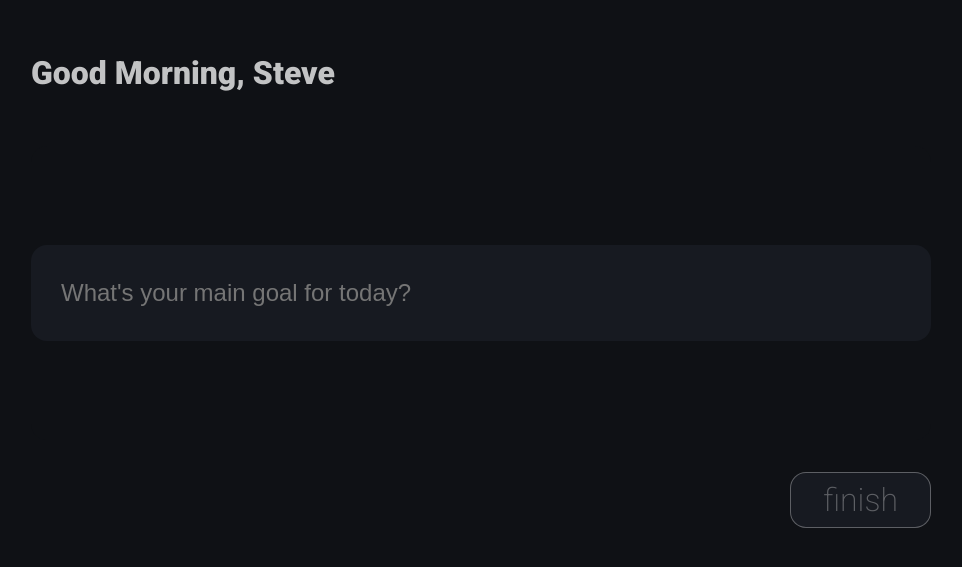
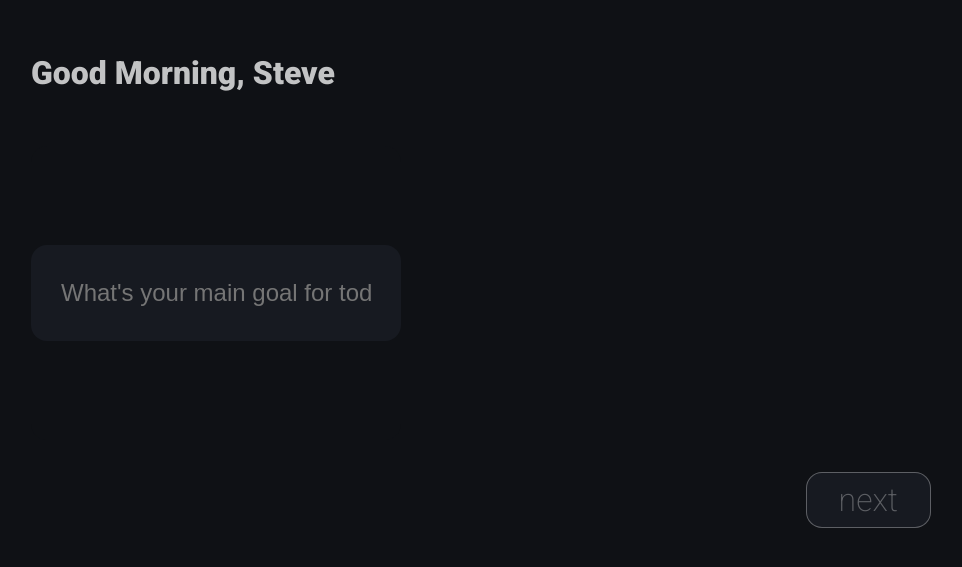
Before and after one commit to boothscript/dashRoo, a React (Create React App) app: page /mr/goal in a window 1280 px wide. Shown: the part 107-674 px from the top of the page, without its empty margins (159-1121 px from the left). Built offline with nearby package versions, Linux system fonts and the light colour scheme.

Commit message:
refactored structure

```diff
--- a/src/App.js
+++ b/src/App.js
@@ -1,38 +1,19 @@
 import React from "react";
-import { BrowserRouter as Router, Route, Switch } from "react-router-dom";
-import styled, { ThemeProvider } from "styled-components";
-import { TransitionGroup, CSSTransition } from "react-transition-group";
-import { MrRate, MrGoal, MrGratitude } from "./Pages/mr";
+
+import { ThemeProvider } from "styled-components";
+
 import { MrContextProvider } from "./Context/MorningRoutine";
 import colors from "./Themes/colors";
 import "./pageTransitions/pageSwipe.css";
+import MorningRoutine from "./Pages/MorningRoutine";
 
 function App() {
   return (
-    <Router>
-      <ThemeProvider theme={colors}>
-        <MrContextProvider>
-          <Route
-            render={({ location }) => (
-              <TransitionGroup>
-                <CSSTransition
-                  key={location.key}
-                  timeout={500}
-                  classNames="swipe"
-                  unmountOnExit
-                >
-                  <Switch location={location}>
-                    <Route path="/mr/rate" component={MrRate} />
-                    <Route path="/mr/gratitude" component={MrGratitude} />
-                    <Route path="/mr/goal" component={MrGoal} />
-                  </Switch>
-                </CSSTransition>
-              </TransitionGroup>
-            )}
-          />
-        </MrContextProvider>
-      </ThemeProvider>
-    </Router>
+    <ThemeProvider theme={colors}>
+      <MrContextProvider>
+        <MorningRoutine />
+      </MrContextProvider>
+    </ThemeProvider>
   );
 }
 
--- a/src/Components/mr/MrFooter.js
+++ b/src/Components/mr/MrFooter.js
@@ -10,7 +10,7 @@ const Div = styled.div`
 
 function MrFooter({ nextPage, buttonText, fieldsCompleted, submitFunc }) {
   return (
-    <Div onClick={submitFunc}>
+    <Div onClick={() => submitFunc()}>
       <MrButton disabled={!fieldsCompleted} text={buttonText} url={nextPage} />
     </Div>
   );
--- a/src/Context/MorningRoutine.js
+++ b/src/Context/MorningRoutine.js
@@ -3,6 +3,29 @@ import React, { useState } from "react";
 const MrContext = React.createContext();
 
 function MrContextProvider(props) {
+  // states are noEntry, rate, gratitude, goal, complete
+  //  check storage and determin state
+  const [mrState, setMrState] = useState("rate");
+
+  function advanceState(backwards = false) {
+    const states = ["noEntry", "rate", "gratitude", "goal", "complete"];
+
+    // get index of current state
+    // move state forward or backwards by one
+    // update to new state
+    setMrState(prevState => {
+      const stateIndex = states.findIndex(state => state === prevState);
+      console.log(
+        "advancing state, prev state was",
+        stateIndex,
+        "backawrdds is ",
+        backwards
+      );
+
+      return backwards ? states[stateIndex - 1] : states[stateIndex + 1];
+    });
+  }
+
   const [ratings, setRatings] = useState({
     day: null,
     sleep: null
@@ -32,7 +55,7 @@ function MrContextProvider(props) {
   function submitMrData() {
     console.log(ratings, gratitude, goal);
   }
-
+  console.log("THE STATE IS", mrState);
   return (
     <MrContext.Provider
       value={{
@@ -43,7 +66,9 @@ function MrContextProvider(props) {
         updateGratitude,
         updateGoal,
         checkInputs,
-        submitMrData
+        submitMrData,
+        mrState,
+        advanceState
       }}
     >
       {props.children}
--- /dev/null
+++ b/src/Pages/MorningRoutine.js
@@ -0,0 +1,72 @@
+import React, { useContext } from "react";
+import { BrowserRouter as Router, Switch, Route } from "react-router-dom";
+import { CSSTransition, TransitionGroup } from "react-transition-group";
+
+import { MrMain, MrHeader, MrContainer, MrFooter } from "../Components/mr";
+import { MrRate, MrGratitude, MrGoal } from "./mr";
+
+import { MrContext } from "../Context/MorningRoutine";
+
+function MorningRoutine() {
+  const {
+    ratings,
+    gratitude,
+    goal,
+    checkInputs,
+    updateRatings,
+    mrState,
+    advanceState
+  } = useContext(MrContext);
+
+  const dynamicLinks = {
+    rate: {
+      inputs: ratings,
+      nextPage: "/mr/gratitude",
+      buttonText: "next"
+    },
+    gratitude: {
+      inputs: gratitude,
+      nextPage: "/mr/goal",
+      buttonText: "next"
+    },
+    goal: {
+      inputs: goal,
+      nextPage: "/dash",
+      buttonText: "finish"
+    }
+  };
+
+  return (
+    <Router>
+      <MrContainer className="page">
+        <MrHeader />
+        <Route
+          render={({ location }) => (
+            <TransitionGroup>
+              <CSSTransition
+                key={location.key}
+                timeout={500}
+                classNames="swipe"
+                unmountOnExit
+              >
+                <Switch location={location}>
+                  <Route path="/mr/rate" component={MrRate} />
+                  <Route path="/mr/gratitude" component={MrGratitude} />
+                  <Route path="/mr/goal" component={MrGoal} />
+                </Switch>
+              </CSSTransition>
+            </TransitionGroup>
+          )}
+        />
+        <MrFooter
+          fieldsCompleted={checkInputs(dynamicLinks[mrState].inputs)}
+          nextPage={dynamicLinks[mrState]["nextPage"]}
+          buttonText={dynamicLinks[mrState]["buttonText"]}
+          submitFunc={advanceState}
+        />
+      </MrContainer>
+    </Router>
+  );
+}
+
+export default MorningRoutine;
--- a/src/Pages/mr/MrGoal.js
+++ b/src/Pages/mr/MrGoal.js
@@ -1,19 +1,11 @@
 import React, { useContext } from "react";
 
-import {
-  MrContainer,
-  MrHeader,
-  MrFooter,
-  MrTextInput,
-  MrMain
-} from "../../Components/mr";
+import { MrTextInput, MrMain } from "../../Components/mr";
 import { MrContext } from "../../Context/MorningRoutine";
 
 function MrGoal() {
   const { goal, checkInputs, updateGoal, submitMrData } = useContext(MrContext);
   return (
-    <MrContainer className="page">
-      <MrHeader />
     <MrMain>
       <MrTextInput
         inputKey="text"
@@ -22,13 +14,6 @@ function MrGoal() {
         update={updateGoal}
       />
     </MrMain>
-      <MrFooter
-        fieldsCompleted={checkInputs(goal)}
-        nextPage={"/dash"}
-        buttonText={"finish"}
-        submitFunc={submitMrData}
-      />
-    </MrContainer>
   );
 }
 
--- a/src/Pages/mr/MrGratitude.js
+++ b/src/Pages/mr/MrGratitude.js
@@ -1,12 +1,6 @@
 import React, { useContext } from "react";
 
-import {
-  MrContainer,
-  MrHeader,
-  MrTextInput,
-  MrFooter,
-  MrMain
-} from "../../Components/mr";
+import { MrTextInput, MrMain } from "../../Components/mr";
 
 import { MrContext } from "../../Context/MorningRoutine";
 
@@ -14,8 +8,6 @@ function MrGratitude() {
   const { gratitude, checkInputs, updateGratitude } = useContext(MrContext);
 
   return (
-    <MrContainer className="page">
-      <MrHeader />
     <MrMain>
       <MrTextInput
         inputKey={0}
@@ -36,12 +28,6 @@ function MrGratitude() {
         update={updateGratitude}
       />
     </MrMain>
-      <MrFooter
-        fieldsCompleted={checkInputs(gratitude)}
-        nextPage={"/mr/goal"}
-        buttonText={"next"}
-      />
-    </MrContainer>
   );
 }
 
--- a/src/Pages/mr/MrRate.js
+++ b/src/Pages/mr/MrRate.js
@@ -1,20 +1,12 @@
 import React, { useContext } from "react";
 
-import {
-  MrMain,
-  MrHeader,
-  MrContainer,
-  MrRater,
-  MrFooter
-} from "../../Components/mr";
+import { MrMain, MrRater } from "../../Components/mr";
 
 import { MrContext } from "../../Context/MorningRoutine";
 
 function MrRate() {
   const { ratings, checkInputs, updateRatings } = useContext(MrContext);
   return (
-    <MrContainer className="page">
-      <MrHeader />
     <MrMain panel>
       <MrRater
         text="Rate Yesterday"
@@ -29,12 +21,6 @@ function MrRate() {
         updateMethod={updateRatings}
       />
     </MrMain>
-      <MrFooter
-        fieldsCompleted={checkInputs(ratings)}
-        nextPage={"/mr/gratitude"}
-        buttonText={"next"}
-      />
-    </MrContainer>
   );
 }
 
```
Lines whose indentation alone changed are shown as unchanged.
